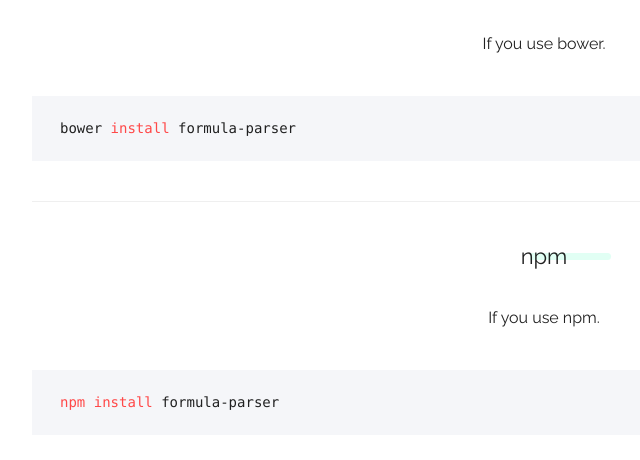
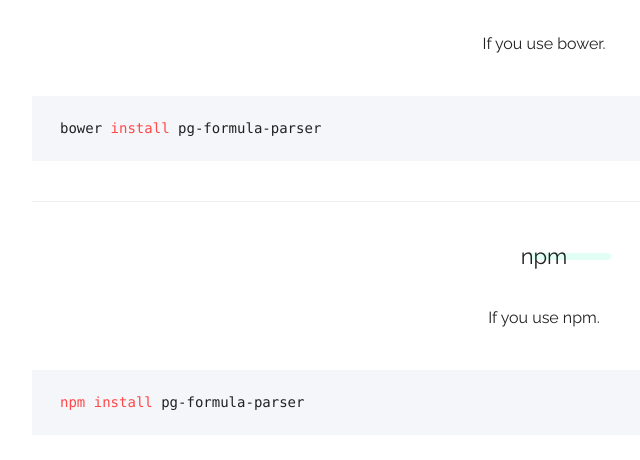
Before and after one commit to atomicpages/metric-parser, a website: page index.html in a window 1280 px wide. Shown: the part 11195-11655 px from the top of the page, 96-736 px from the left. Drawn offline with nearby package versions, Linux system fonts and the light colour scheme.

Commit message:
Update package name.

```diff
--- a/bower.json
+++ b/bower.json
@@ -1,5 +1,5 @@
 {
-  "name": "formula-parser",
+  "name": "pg-formula-parser",
   "description": "Formula expression parser and validation library.",
   "main": "index.html",
   "authors": [
--- a/index.html
+++ b/index.html
@@ -264,12 +264,12 @@
 		<div id="bower" class="article">
 			<h3><span>bower</span></h3>
 			<blockquote><p>If you use bower.</p></blockquote>
-			<pre><code class="language-bash">bower install formula-parser</code></pre>
+			<pre><code class="language-bash">bower install pg-formula-parser</code></pre>
 		</div>
 		<div id="npm" class="article">
 			<h3><span>npm</span></h3>
 			<blockquote><p>If you use npm.</p></blockquote>
-			<pre><code class="language-bash">npm install formula-parser</code></pre>
+			<pre><code class="language-bash">npm install pg-formula-parser</code></pre>
 		</div>
 		<div id="sample" class="article">
 			<h3><span>Example</span></h3>
--- a/package.json
+++ b/package.json
@@ -1,6 +1,6 @@
 {
-  "name": "formula-parser",
-  "version": "2.0.0",
+  "name": "pg-formula-parser",
+  "version": "2.0.1",
   "description": "Formula expression parser and validation library.",
   "main": "index.html",
   "scripts": {
```
Also changed, not shown: README.md, dist/formula.parser.min.js, 1 other file.
